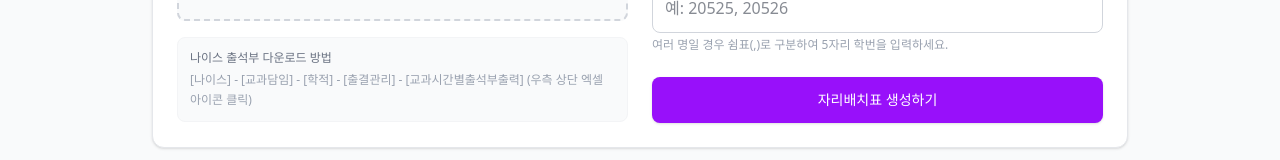
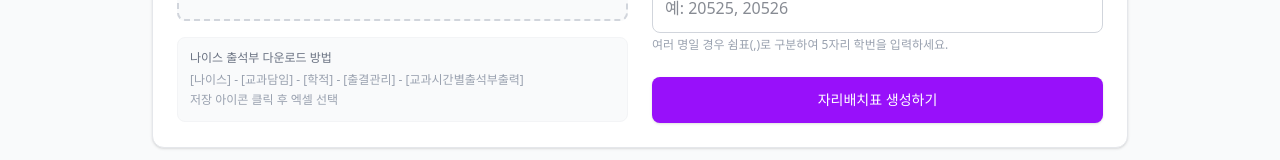
Before and after one commit to eksvnddlv55-del/examseating1, a React (Vite) app: page / in a window 1280 px wide. Shown: the part 257-417 px from the top of the page. Built offline with nearby package versions, Linux system fonts and the light colour scheme.

Commit message:
docs: update NEIS attendance sheet download guide

```diff
--- a/src/App.tsx
+++ b/src/App.tsx
@@ -259,7 +259,8 @@ export default function App() {
               <div className="mt-4 p-3 bg-gray-50 rounded-lg border border-gray-100">
                 <p className="text-xs text-gray-500 font-medium mb-1">나이스 출석부 다운로드 방법</p>
                 <p className="text-xs text-gray-400 leading-relaxed">
-                  [나이스] - [교과담임] - [학적] - [출결관리] - [교과시간별출석부출력] (우측 상단 엑셀 아이콘 클릭)
+                  [나이스] - [교과담임] - [학적] - [출결관리] - [교과시간별출석부출력]<br />
+                  저장 아이콘 클릭 후 엑셀 선택
                 </p>
               </div>
             </div>
```
